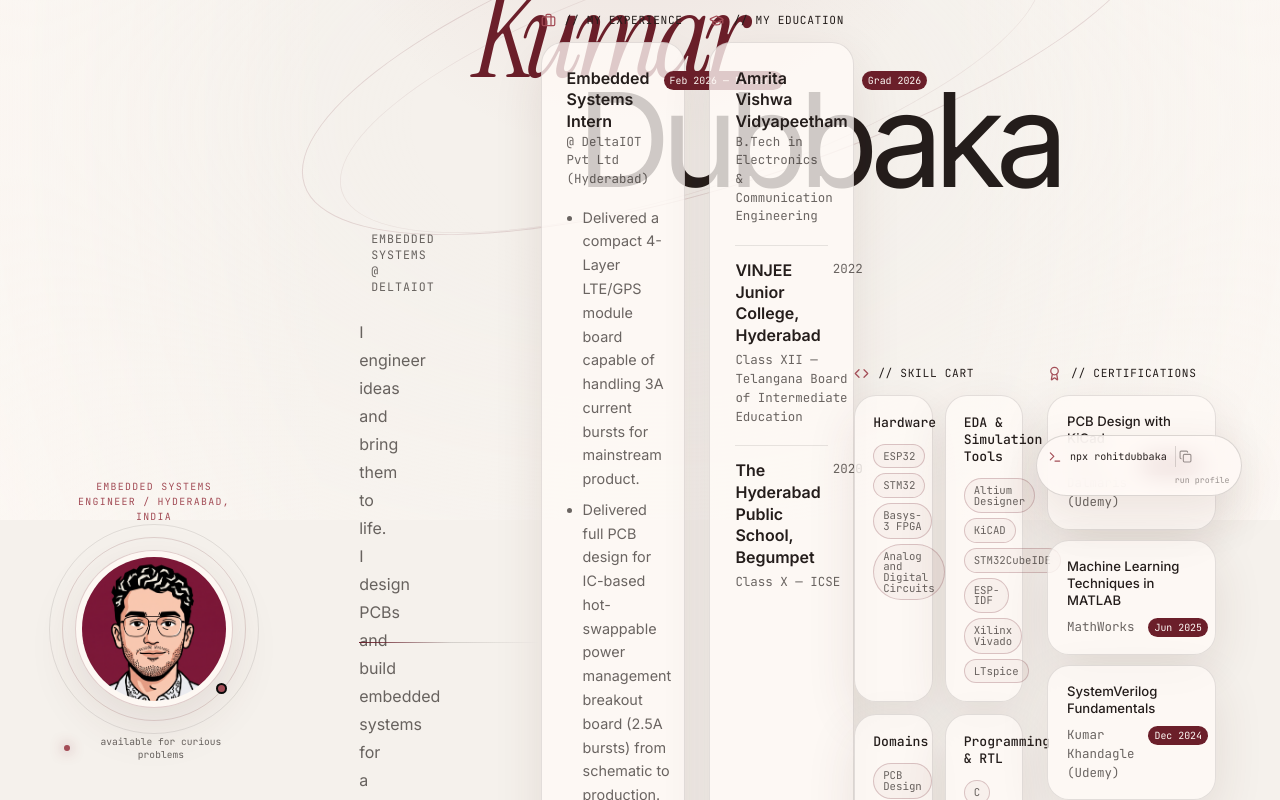
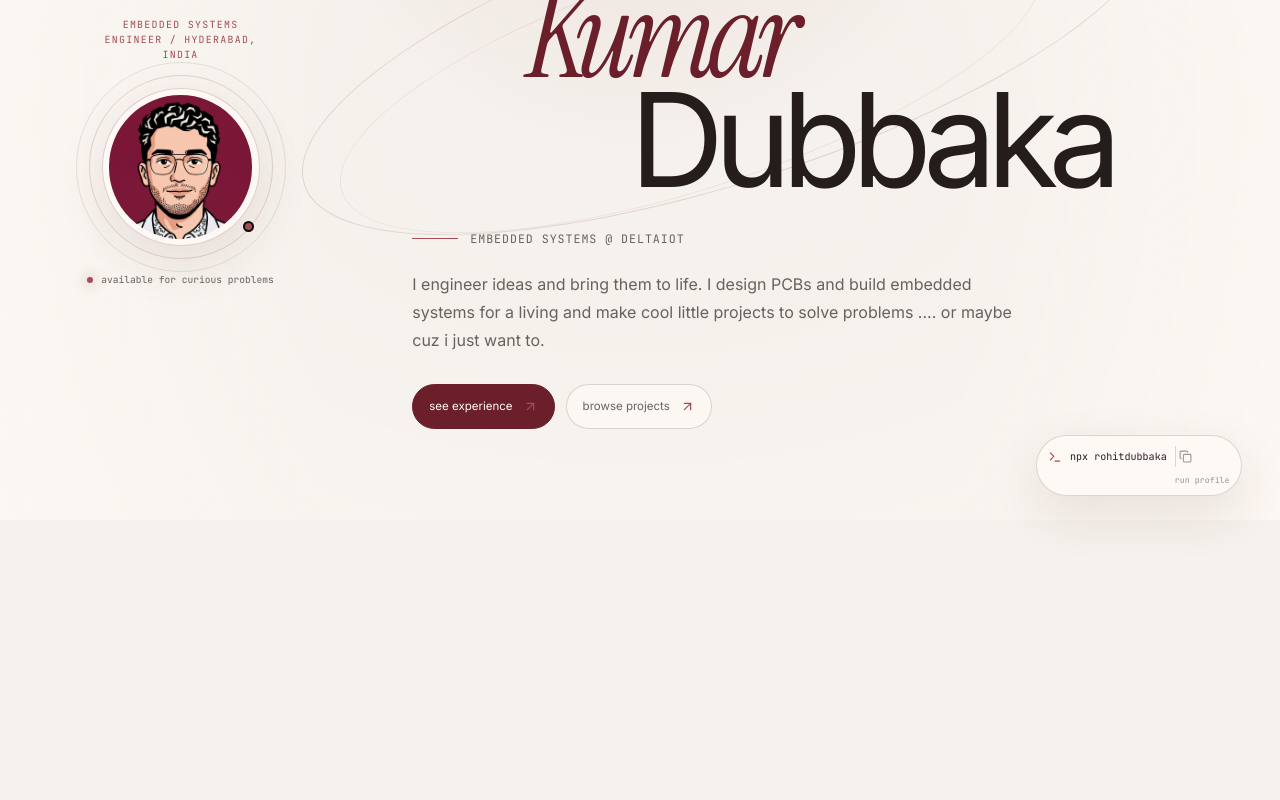
Before and after one commit to rohit29d/Portfolio-Website, a React (Vite) app: page / in a window 1280 px wide. Shown: the part 280-1080 px from the top of the page. After the commit the page ends 843 px from the top, so only its background shows below. Built offline with nearby package versions, Linux system fonts and the light colour scheme.

Commit message:
Refine home into a focused introduction

```diff
--- a/src/components/Hero.jsx
+++ b/src/components/Hero.jsx
@@ -1,20 +1,7 @@
 import React, { useState } from 'react';
-import { Award, Briefcase, Code, GraduationCap } from 'lucide-react';
+import { ArrowUpRight } from 'lucide-react';
 
-const SKILLS = [
-  { category: 'Hardware', items: ['ESP32', 'STM32', 'Basys-3 FPGA', 'Analog and Digital Circuits'] },
-  { category: 'EDA & Simulation Tools', items: ['Altium Designer', 'KiCAD', 'STM32CubeIDE', 'ESP-IDF', 'Xilinx Vivado', 'LTspice'] },
-  { category: 'Domains', items: ['PCB Design', 'Embedded Systems'] },
-  { category: 'Programming & RTL', items: ['C', 'Embedded C', 'FreeRTOS', 'Verilog/VHDL'] }
-];
-
-const CERTIFICATIONS = [
-  { name: 'PCB Design with KiCad', issuer: 'Peter Dalmaris (Udemy)', date: 'Aug 2026' },
-  { name: 'Machine Learning Techniques in MATLAB', issuer: 'MathWorks', date: 'Jun 2025' },
-  { name: 'SystemVerilog Fundamentals', issuer: 'Kumar Khandagle (Udemy)', date: 'Dec 2024' }
-];
-
-export default function Hero({ onOpenTerminal }) {
+export default function Hero({ onOpenTerminal, onNavigate }) {
   const [avatarHover, setAvatarHover] = useState(false);
 
   return (
@@ -53,95 +40,15 @@ export default function Hero({ onOpenTerminal }) {
             I engineer ideas and bring them to life. I design PCBs and build embedded systems
             for a living and make cool little projects to solve problems .... or maybe cuz i just want to.
           </p>
-          <p className="hero-scroll-note font-mono">
-            <span>01—04</span> drag the story into focus
-          </p>
-        </div>
-      </div>
-
-      <div className="hero-divider" />
-
-      <div className="hero-info-grid">
-        <div className="info-block">
-          <div className="info-heading">
-            <Briefcase size={15} />
-            <span className="font-mono">// my experience</span>
-          </div>
-          <article className="info-card">
-            <div className="info-card-topline">
-              <h2>Embedded Systems Intern</h2>
-              <span className="font-mono info-date">Feb 2026 — Present</span>
-            </div>
-            <p className="font-mono info-muted">@ DeltaIOT Pvt Ltd (Hyderabad)</p>
-            <ul>
-              <li>Delivered a compact 4-Layer LTE/GPS module board capable of handling 3A current bursts for mainstream product.</li>
-              <li>Delivered full PCB design for IC-based hot-swappable power management breakout board (2.5A bursts) from schematic to production.</li>
-              <li>Conducted pin-by-pin hardware reverse-engineering on industry IoT devices for reference architecture.</li>
-              <li>Participated in field deployments and remote firmware OTA lifecycle updates.</li>
-            </ul>
-          </article>
-        </div>
-
-        <div className="info-block">
-          <div className="info-heading">
-            <GraduationCap size={15} />
-            <span className="font-mono">// my education</span>
-          </div>
-          <article className="info-card education-card">
-            <div>
-              <div className="info-card-topline">
-                <h2>Amrita Vishwa Vidyapeetham</h2>
-                <span className="font-mono info-date">Grad 2026</span>
-              </div>
-              <p className="font-mono info-muted">B.Tech in Electronics & Communication Engineering</p>
-            </div>
-            <div className="education-row">
-              <h3>VINJEE Junior College, Hyderabad</h3>
-              <span className="font-mono info-muted">2022</span>
-              <p className="font-mono info-muted">Class XII — Telangana Board of Intermediate Education</p>
-            </div>
-            <div className="education-row">
-              <h3>The Hyderabad Public School, Begumpet</h3>
-              <span className="font-mono info-muted">2020</span>
-              <p className="font-mono info-muted">Class X — ICSE</p>
-            </div>
-          </article>
-        </div>
-      </div>
-
-      <div className="hero-lower-grid">
-        <div className="info-block">
-          <div className="info-heading">
-            <Code size={15} />
-            <span className="font-mono">// skill cart</span>
-          </div>
-          <div className="skill-grid">
-            {SKILLS.map((group) => (
-              <article className="skill-card" key={group.category}>
-                <h2 className="font-mono">{group.category}</h2>
-                <div className="tag-list">
-                  {group.items.map((item) => <span className="tech-tag" key={item}>{item}</span>)}
-                </div>
-              </article>
-            ))}
-          </div>
-        </div>
-
-        <div className="info-block certification-block">
-          <div className="info-heading">
-            <Award size={15} />
-            <span className="font-mono">// certifications</span>
-          </div>
-          <div className="cert-list">
-            {CERTIFICATIONS.map((cert) => (
-              <article className="cert-card" key={cert.name}>
-                <h2>{cert.name}</h2>
-                <div>
-                  <span className="font-mono info-muted">{cert.issuer}</span>
-                  <span className="font-mono info-date">{cert.date}</span>
-                </div>
-              </article>
-            ))}
+          <div className="hero-actions">
+            <button type="button" className="soft-action soft-action-primary" onClick={() => onNavigate?.('experience')}>
+              <span>see experience</span>
+              <ArrowUpRight size={15} />
+            </button>
+            <button type="button" className="soft-action" onClick={() => onNavigate?.('projects')}>
+              <span>browse projects</span>
+              <ArrowUpRight size={15} />
+            </button>
           </div>
         </div>
       </div>
```
